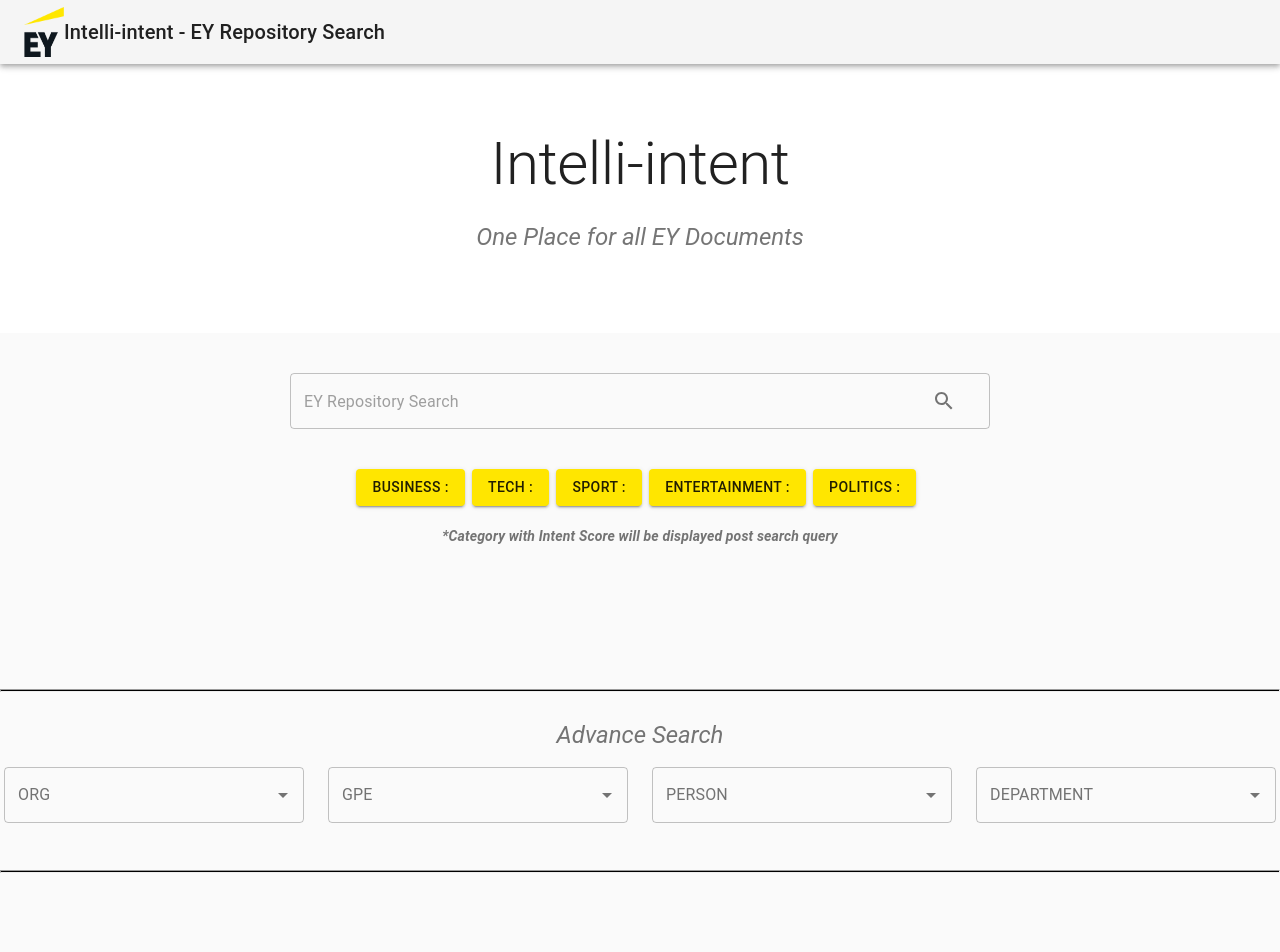
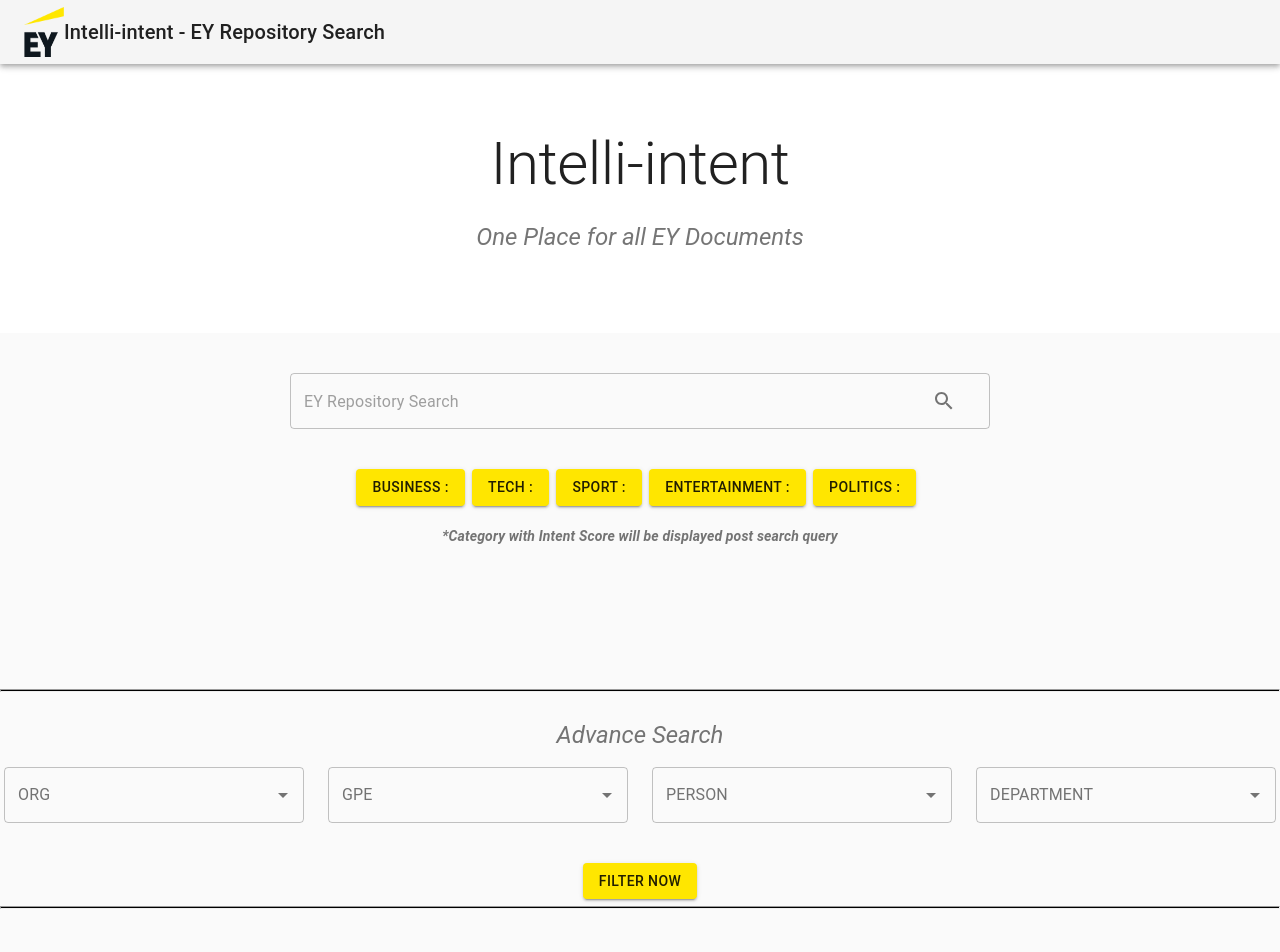
Before and after one commit to schezfaz/Intelli-intent, a React (Create React App) app in the folder front-end/basched-ui/: page / in a window 1280 px wide. Shown: the top 952 px of the page. Built offline with nearby package versions, Linux system fonts and the light colour scheme.

Commit message:
NER + Advanced Search Added

```diff
--- a/front-end/basched-ui/src/components/LandingPage/Home.js
+++ b/front-end/basched-ui/src/components/LandingPage/Home.js
@@ -91,6 +91,38 @@
   const [entertainment, setEntertainment] = useState();
   const [sport, setSport] = useState();
   const [politics, setPolitics] = useState();
+
+
+  const [org, setOrg] = useState();
+
+  function handleOrg(event, value){
+    console.log(value)
+    setOrg(value);
+  }
+
+  function handleFilter(){
+    var obj = {};
+    // obj.val = val;
+    obj.query = org;
+        fetch("/filterSearch", {
+            method:"POST",
+            cache: "no-cache",
+            headers:{
+                "Content-type":"application/json",
+                'Accept': 'application/json',
+                "Access-Control-Allow-Headers": "Origin, X-Requested-With, Content-Type, Accept",
+                'Access-Control-Allow-Methods':'GET,PUT,POST,DELETE',
+                'Access-Control-Allow-Origin': "['*']"
+            },
+            body:JSON.stringify(obj)
+            }
+        ).then(response => response.json())
+        .then(data => {
+          setResEs(data)
+          console.log(data)
+        })
+
+  }
 
 
   const ColoredLine = ({ color }) => (
@@ -261,6 +293,7 @@
         <Grid item xs={3} >
           <Autocomplete
               multiple
+              onChange={(event, value) => handleOrg(event, value)}
               id="ORG"
               options={ORG}
               getOptionLabel={(option) => option.title}
@@ -334,7 +367,14 @@
         </Grid>
       </Grid>
     </center>
-    <br/><br/>
+    <br/>
+    <br/>
+
+    <Button variant="contained" style={{backgroundColor:"#ffe600"}} onClick={()=> handleFilter()}>
+      Filter now
+    </Button>
+
+    <br/>
     <ColoredLine color="black" />
 
 
```
Also changed, not shown: 2 other files (tests, documents, lock files or other folders).
